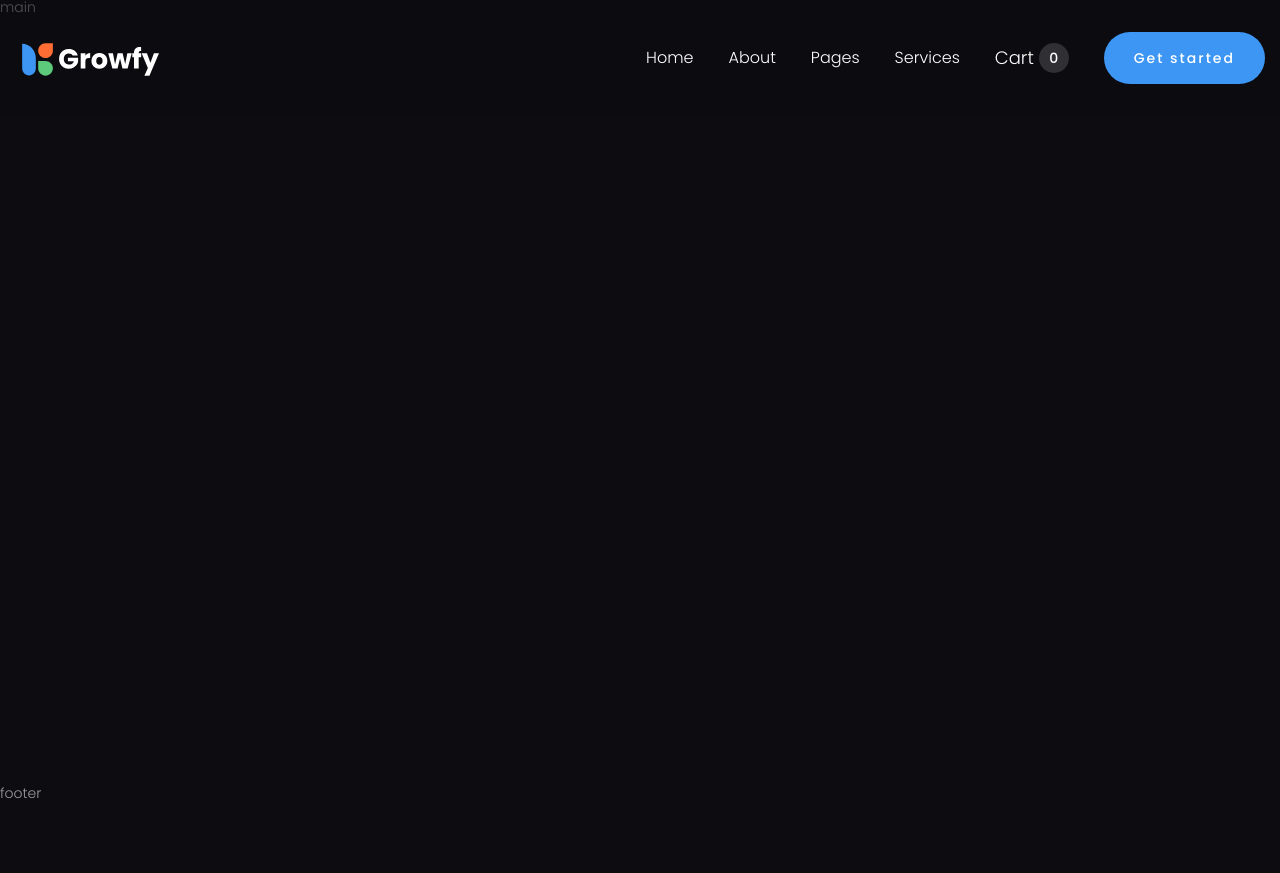
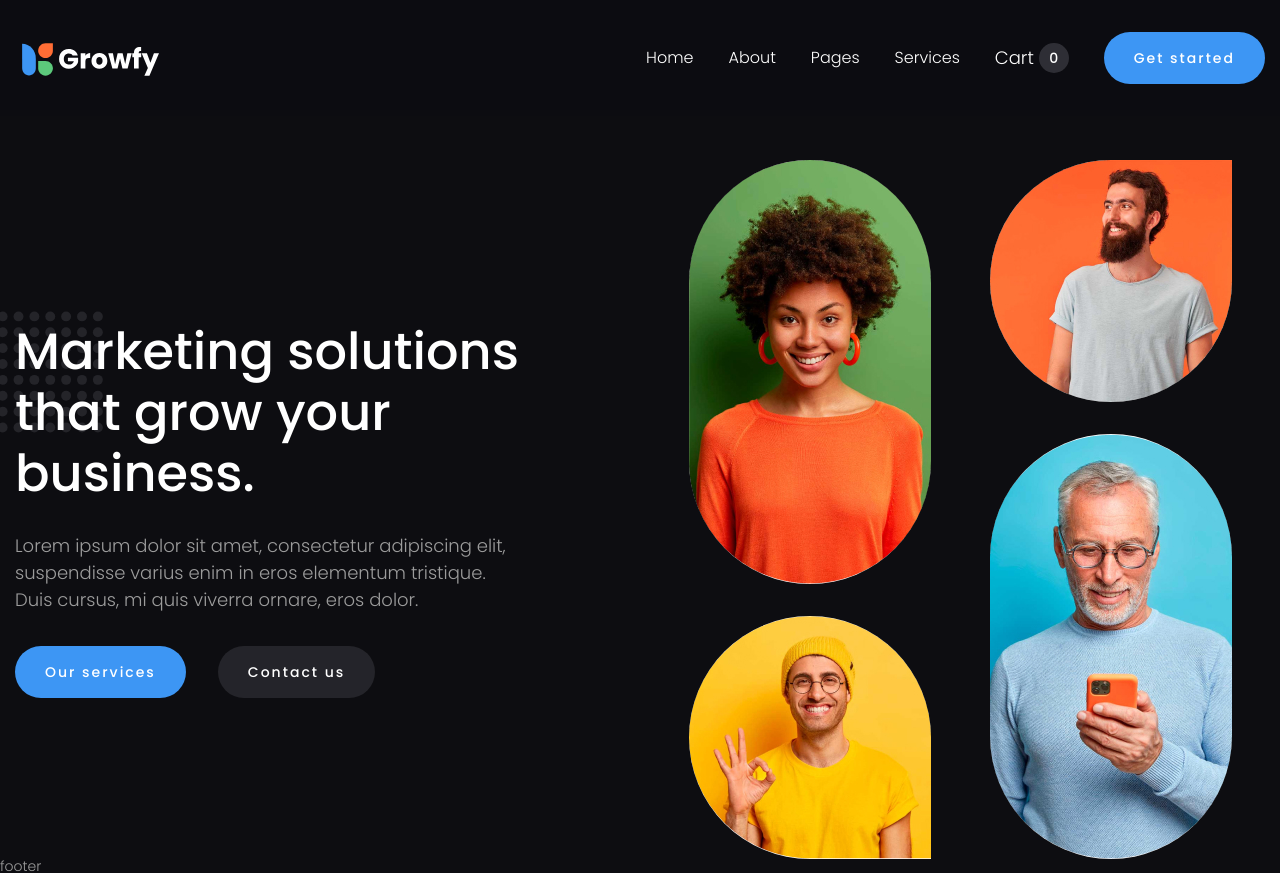
Before and after one commit to didrux/growfy-landing-website, a plain HTML site: page index.html in a window 1280 px wide. Before the commit the page ends 800 px from the top, so only its background shows below. Drawn offline with Linux system fonts and the light colour scheme.

Commit message:
feat: create ready first section of main

```diff
--- a/css/style.css
+++ b/css/style.css
@@ -42,6 +42,10 @@ body {
     line-height: 1.43;
 }
 
+.button_dark {
+    background: rgba(129, 129, 139, 0.2);
+}
+
 @media (max-width: 991.98px) {
     .button {
         padding: 14px 20px;
@@ -60,7 +64,7 @@ body {
     background-color: #68a9f0;
 }
 
-/* ---------- */
+/* -------------------------------------------------------------------- */
 /* HEADER */
 
 .header {
@@ -68,7 +72,8 @@ body {
     width: 100%;
     top: 0;
     left: 0;
-    background-color: rgba(13, 13, 17, 0.522);
+    z-index: 50;
+    background-color: rgba(13, 13, 17, 0.822);
 }
 
 .header__container {
@@ -295,3 +300,191 @@ body {
         background: url('../img/cart.svg') left / 49px no-repeat;
     }
 }
+
+/* -------------------------------------------------------------------- */
+/* MAIN */
+
+.page {
+}
+
+.page__main {
+}
+
+.main {
+    padding-top: 160px;
+}
+
+.main__container {
+    display: flex;
+    gap: 32px
+}
+
+.main__content {
+    flex: 0 1 50%;
+    align-self: center;
+}
+
+.main__header {
+    position: relative;
+}
+
+.main__header::before {
+    content: "";
+    background: url("../img/main/decor.svg") 0 0 / 100% no-repeat;
+    width: 122px;
+    height: 122px;
+    position: absolute;
+    top: -10px;
+    left: -34px;
+}
+
+.header-main {
+}
+
+.header-main__title {
+    font-weight: 500;
+    font-size: 51px;
+    line-height: 1.19;
+    color: #fff;
+    max-width: 520px;
+    position: relative;
+}
+
+.header-main__title:not(:last-child) {
+    margin-bottom: 28px;
+}
+
+.header-main__text {
+    line-height: 1.5;
+    font-size: 18px;
+    color: #9C9C9C;
+}
+
+.header-main__text:not(:last-child) {
+    margin-bottom: 33px;
+}
+
+.header-main__actions {
+    display: flex;
+    column-gap: 32px;
+    row-gap: 15px
+}
+
+.header-main__button {
+}
+
+@media (max-width: 991.98px) {
+    .header-main__title {
+        font-size: 44px;
+    }
+}
+
+@media (max-width: 767.98px) {
+    .header-main__title {
+        font-size: 32px;
+    }
+}
+
+@media (max-width: 479.98px) {
+    .header-main__actions {
+        flex-direction: column;
+    }
+}
+
+@media (min-width: 768.98px) {
+    .header-main__title {
+        max-width: 520px;
+    }
+    .header-main__text {
+        max-width: 500px;
+    }
+}
+
+@media (max-width: 767.98px) {
+    .header-main__title {
+        font-size: 32px;
+    }
+}
+
+@media (max-width: 479.98px) {
+    .header-main__actions {
+        flex-direction: column;
+    }
+}
+
+/*-----------------------------------*/
+
+.text {
+    line-height: 1.5;
+}
+
+.main__text {
+    color: #9C9C9C;
+}
+
+/*-----------------------------------*/
+
+.button {
+}
+
+.header-main_button {
+}
+
+.button-dark {
+}
+
+.main__images {
+    flex: 0 1 50%;
+}
+
+.images-main {
+    display: flex;
+    gap: 9.615385%;
+    justify-content: center;
+}
+
+.images-main__column {
+    display: flex;
+    flex-direction: column;
+    gap: 32px
+}
+
+.images-main__item {
+    overflow: hidden;
+}
+
+.images-main__item img {
+    max-width: 100%;
+}
+
+.images-main__item_1,
+.images-main__item_4 {
+    border-radius: 50% / 29%;
+}
+
+.images-main__item_2 {
+    border-radius: 50% 50% 0 50%;
+}
+
+.images-main__item_3 {
+    border-radius: 50% 0 50% 50%;
+}
+
+@media (max-width: 991.98px) {
+    .main {
+        padding-top: 120px;
+    }
+}
+
+@media (max-width: 767.98px) {
+    .main {
+        padding-top: 100px;
+    }
+
+    .main__container {
+        flex-direction: column;
+    }
+    .main__container {
+        align-self: stretch;
+    }
+}
--- a/index.html
+++ b/index.html
@@ -48,7 +48,39 @@
     </header>
 
     <main class="page">
-        main
+        <section class="page__main main">
+            <div class="main__container">
+                <div class="main__content">
+                    <div class="main__header header-main">
+                        <h1 class="header-main__title">Marketing solutions that grow your business.</h1>
+                        <div class="header-main__text">
+                            <p>Lorem ipsum dolor sit amet, consectetur adipiscing elit, suspendisse varius enim in eros elementum tristique. Duis cursus, mi quis viverra ornare, eros dolor.</p>
+                        </div>
+                        <div class="header-main__actions">
+                            <a href="" class="header-main__button button">Our services</a>
+                            <a href="" class="header-main_button button button_dark">Contact us</a>
+                        </div>
+                    </div>
+                </div>
+                <div class="main__images images-main">
+                    <div class="images-main__column">
+                        <div class="images-main__item images-main__item_1">
+                            <img src="img/main/01.jpg" alt="Image">
+                        </div>
+                        <div class="images-main__item images-main__item_2">
+                            <img src="img/main/02.jpg" alt="Image">
+                        </div>
+                    </div>
+                    <div class="images-main__column">
+                        <div class="images-main__item images-main__item_3">
+                            <img src="img/main/03.jpg" alt="Image">
+                        </div>
+                        <div class="images-main__item images-main__item_4">
+                            <img src="img/main/04.jpg" alt="Image">
+                    </div>
+                </div>
+            </div>
+        </section>
     </main>
 
     <footer class="footer">
```
Also changed, not shown: img/cart.svg, img/main/01.jpg (added), img/main/02.jpg (added), img/main/03.jpg (added), img/main/04.jpg (added), img/main/decor.svg (added).
